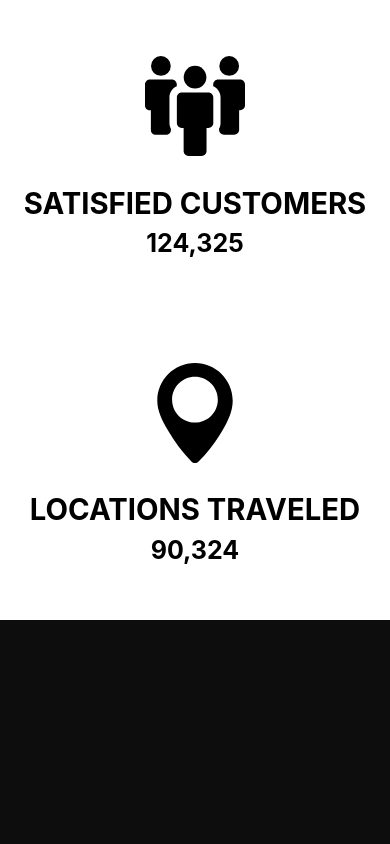
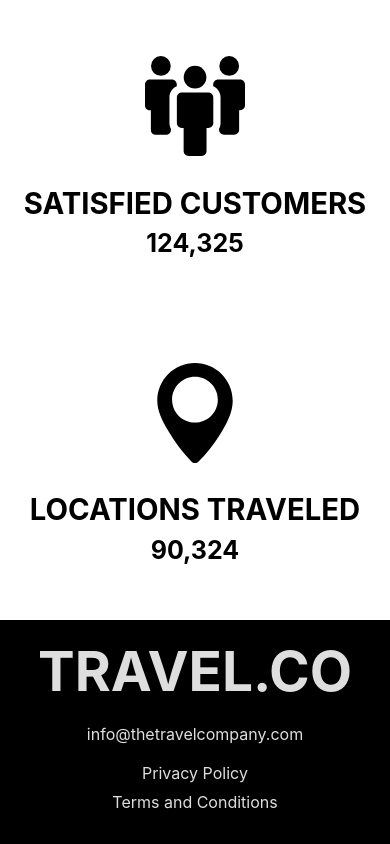
Before and after one commit to CodeLamp168/travelsite, a Svelte app: page / in a window 390 px wide. Shown: the part 1350-2194 px from the top of the page. Before the commit the page ends 1970 px from the top, so only its background shows below. Built offline with nearby package versions, Linux system fonts and the light colour scheme.

Commit message:
footer addition

```diff
--- a/src/App.svelte
+++ b/src/App.svelte
@@ -3,6 +3,7 @@
   import Nav from "./assets/Sections/Nav.svelte";
   import About from "./assets/Sections/About.svelte";
   import Statistics from "./assets/Sections/Statistics.svelte";
+  import Footer from "./assets/Sections/Footer.svelte";
 </script>
 
 <main>
@@ -10,6 +11,7 @@
   <Header/>
   <About/>
   <Statistics/>
+  <Footer/>
 </main>
 
 <style>
--- /dev/null
+++ b/src/assets/Sections/Footer.svelte
@@ -0,0 +1,60 @@
+<script>
+
+
+</script>
+
+
+<footer class="footer-section footer-flex">
+    <h2>TRAVEL.CO</h2>
+    <div class="link-policies footer-flex">
+        <p>info@thetravelcompany.com</p>
+
+        <div class="policies footer-flex">
+           <p>Privacy Policy</p>
+           <p>Terms and Conditions</p>
+        </div>
+    </div>
+</footer>
+
+<style>
+
+
+    .footer-flex {
+        display:flex;
+    }
+
+    footer {
+        flex-direction: column;
+        justify-content: space-evenly;
+        background:black;
+        padding:2px 5em;
+        min-height:10vh;
+    }
+
+    footer h2 {
+        font-size: clamp(3.4375rem, 3.0469rem + 1.25vw, 3.75rem);
+    }
+
+    .link-policies {
+        justify-content: space-between;
+    }
+
+    .policies {
+        gap:2em;
+    }
+
+    @media(max-width:676px){
+        .footer-flex {
+            justify-content: center;
+            text-align: center;
+            padding:10px;
+        }
+
+        .link-policies, .policies {
+            justify-content: center;
+            flex-direction: column;
+            gap:5px;
+        }
+    }
+
+</style>
```
